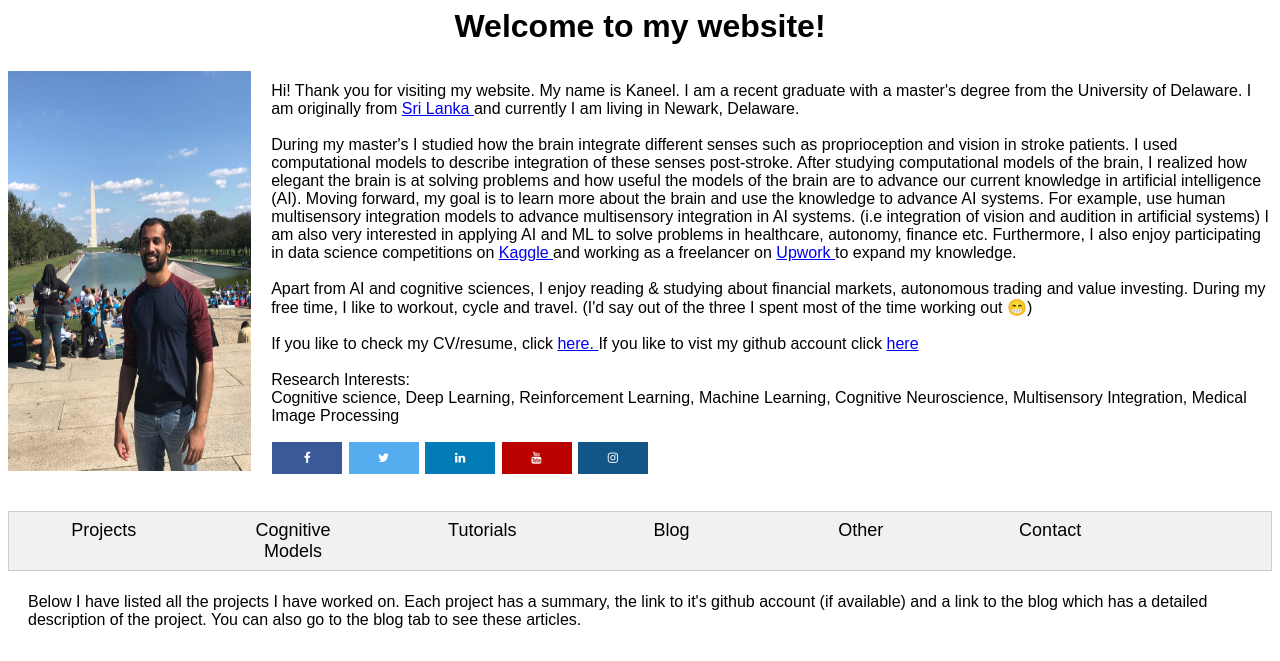
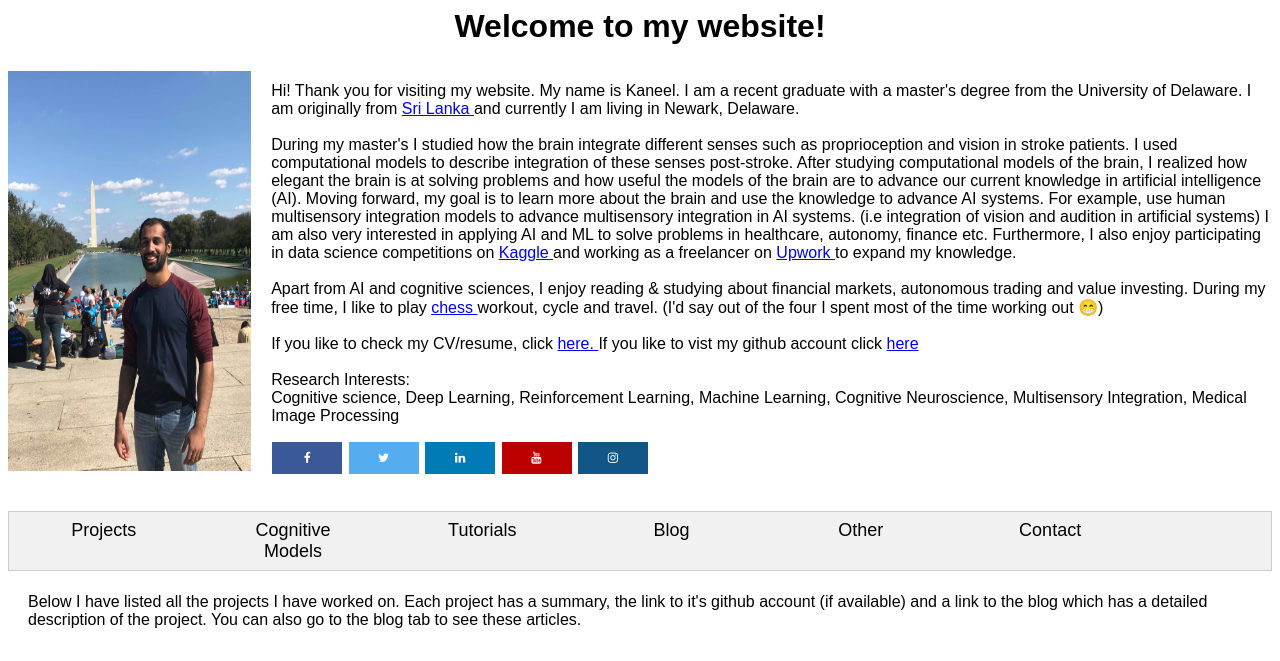
Before and after one commit to kaneelgit/kaneelgit.github.io, a plain HTML site: page index.html in a window 1280 px wide. Shown: the top 661 px of the page. Drawn offline with Linux system fonts and the light colour scheme.

Commit message:
Update index.html

```diff
--- a/index.html
+++ b/index.html
@@ -41,8 +41,9 @@
             I am also very interested in applying AI and ML to solve problems in healthcare, autonomy, finance etc. Furthermore,
             I also enjoy participating in data science competitions on <a href = "https://www.kaggle.com/kaneelsenevirathne" target = "_blank"> Kaggle </a> and working as a freelancer on <a href = "https://www.upwork.com/freelancers/~017b74a46c1d335bce?viewMode=1" target = "_blank"> Upwork </a> to expand my knowledge. <br> <br>
 
-            Apart from AI and cognitive sciences, I enjoy reading & studying about financial markets, autonomous trading and value investing. During my free time, I like to workout, cycle and travel.
-            (I'd say out of the three I spent most of the time working out &#128513;) <br> <br>
+            Apart from AI and cognitive sciences, I enjoy reading & studying about financial markets, autonomous trading and value investing. During my free time, I like to play
+            <a href = "https://www.chess.com/member/saggypants78"> chess </a> workout, cycle and travel.
+            (I'd say out of the four I spent most of the time working out &#128513;) <br> <br>
 
             If you like to check my CV/resume, click <a href = "resume.pdf" download> here. </a> If you like to vist my github account click <a href = "https://github.com/kaneelgit" target = "_blank"> here </a> <br> <br>
 
```
